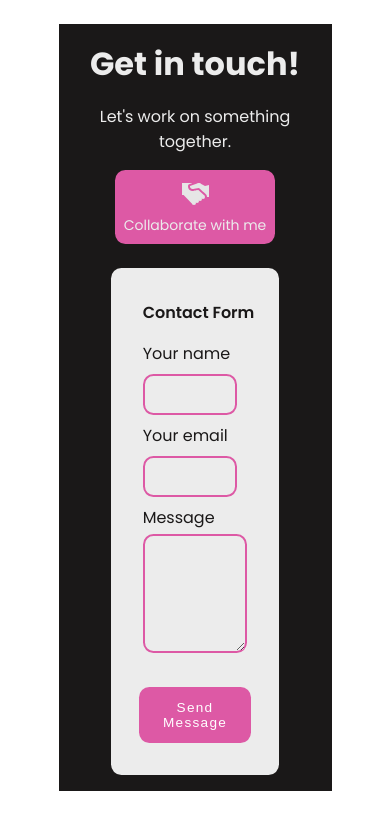
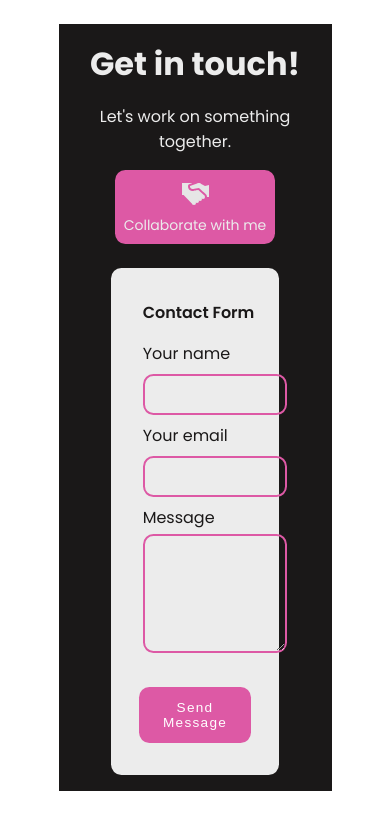
Before and after one commit to lerato1ofwan/innanet-me, a Next.js app: page /contact in a window 390 px wide. Shown: the top 830 px of the page. Built offline with nearby package versions, Linux system fonts and the light colour scheme.

Commit message:
Updated contact page input and message input fields width

```diff
--- a/src/Motions.js
+++ b/src/Motions.js
@@ -1,4 +1,28 @@
 export const easing = [0.6, -0.05, 0.01, 0.99]
+
+export const opacity = {
+    initial: {
+        opacity: 0
+    },
+    animate: {
+        opacity: 1,
+        transition: {
+            delay: 0.5
+        }
+    }
+}
+
+export const secondOpacity = {
+    initial: {
+        opacity: 0
+    },
+    animate: {
+        opacity: 1,
+        transition: {
+            delay: 1
+        }
+    }
+}
 
 export const fadeInUp = {
     initial: {
@@ -14,3 +38,27 @@ export const fadeInUp = {
         }
     }
 }
+
+export const yfadeInUp = {
+    hidden: { y: 60, opacity: 0 },
+    show: {
+      y: 0,
+      opacity: 1,
+      transition: {
+        ease: easing,
+        staggerChildren: 0.4,
+        duration: 0.4
+      }
+    }
+  };
+
+export const stagger = {
+    hidden: {
+        y: 60,
+        opacity: 0
+    },
+    show: {
+        y: 0,
+        opacity: 1
+    }
+};
--- a/styles/Contact.module.scss
+++ b/styles/Contact.module.scss
@@ -61,21 +61,21 @@
                     justify-content: space-between;
 
                     .input-field {
-                        width: 90%;
                         padding: 0.6rem;
                         margin: .5rem 0rem;
                         border-radius: .65rem;
                         border: 2px solid var(--accent-primary);
                         color: var(--dark-primary);
+                        width: 15rem;
                     }
 
                     .message-input-field {
-                        width: 100%;
                         padding: 0.8rem;
                         margin: .2rem 0rem;
                         border-radius: .65rem;
                         border: 2px solid var(--accent-primary);
                         color: var(--dark-primary);
+                        width: 15rem;
                     }
                 }
 
@@ -111,6 +111,30 @@
     opacity: 0.5;
 }
 
+@media screen and (max-width: 1200px) {
+    .input-field {
+        max-width: 11rem;
+        width: auto;
+    }
+
+    .message-input-field {
+        max-width: 11rem;
+        width: auto;
+    }
+}
+
+@media screen and (max-width: 900px) {
+    .input-field {
+        max-width: 9rem;
+        width: auto;
+    }
+
+    .message-input-field {
+        max-width: 9rem;
+        width: auto;
+    }
+}
+
 @media screen and (max-width: 768px) {
    .container {
        height: auto;
```
